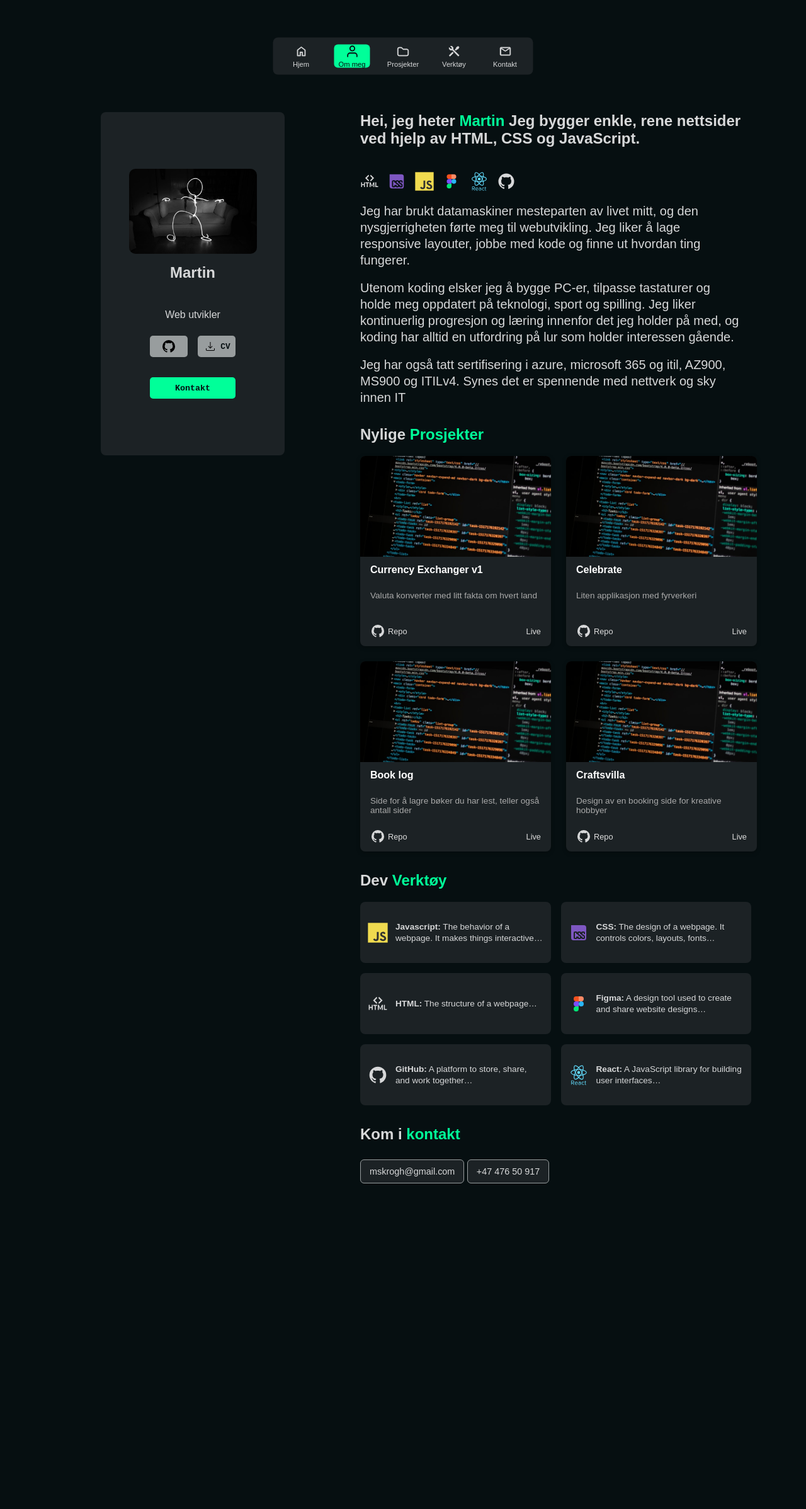
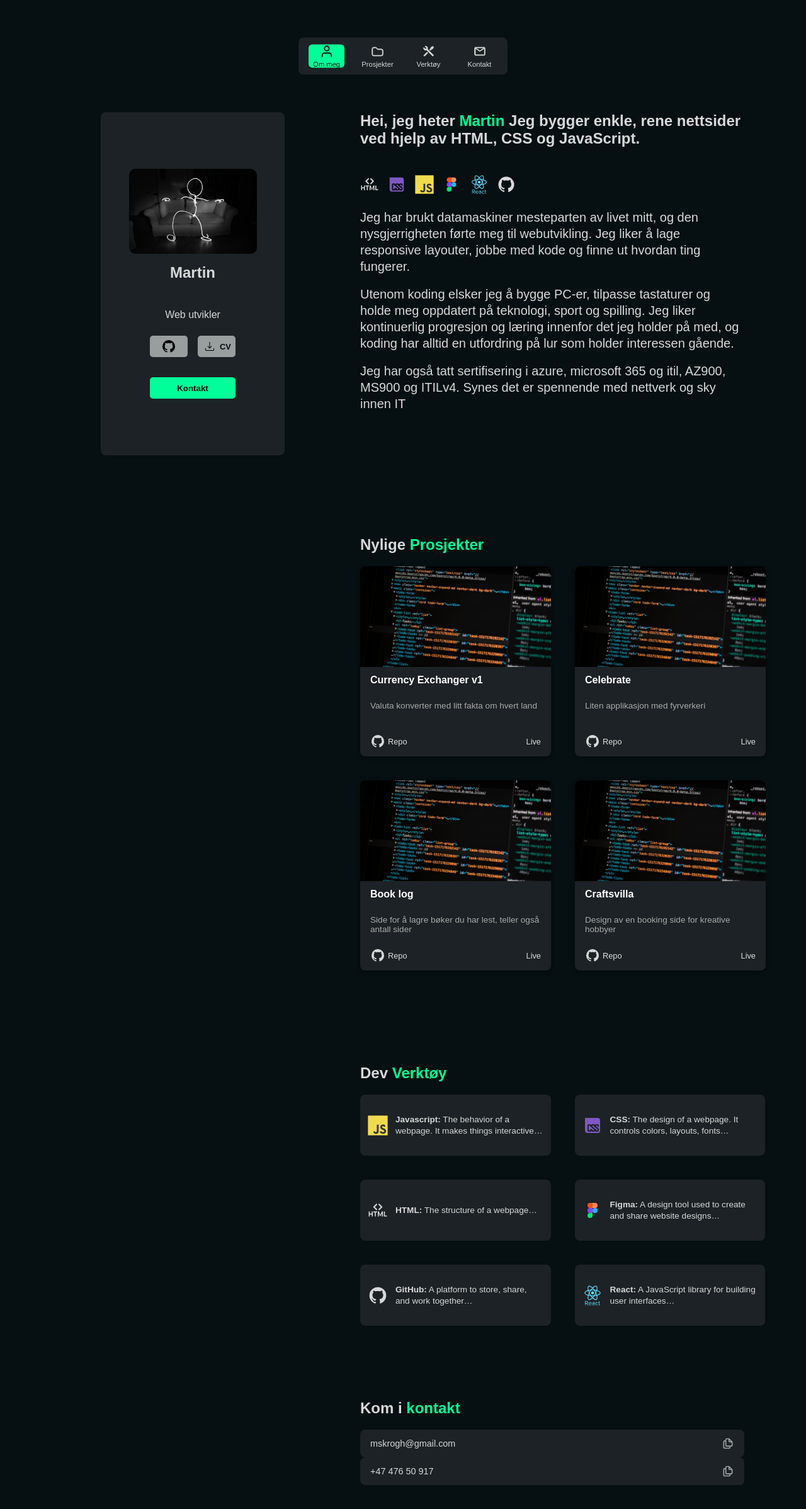
Before and after one commit to Xilarie1/Portfolio, a plain HTML site: page index.html in a window 1280 px wide. Shown: the whole page at 63% size. Before the commit the page ends 1885 px from the top, so only its background shows below. Drawn offline with Linux system fonts and the light colour scheme.

Commit message:
Fixed some javascript logic for better detection, updated some general gap and margins and added copy icons

```diff
--- a/app.js
+++ b/app.js
@@ -12,16 +12,34 @@ document.addEventListener("DOMContentLoaded", () => {
     });
   }
 
+  // Highlight the first section immediately on load
+  updateActiveNav(sections[0].id);
+
+  // IntersectionObserver setup
   const observer = new IntersectionObserver(
     (entries) => {
       entries.forEach((entry) => {
         if (entry.isIntersecting) updateActiveNav(entry.target.id);
       });
     },
-    { threshold: 0.6 }
+    { threshold: 0.5 } // lower threshold for better detection
   );
 
   sections.forEach((section) => observer.observe(section));
+
+  // Smooth scroll + immediate nav update on click
+  navItems.forEach((item) => {
+    item.addEventListener("click", (e) => {
+      e.preventDefault(); // stop default anchor jump
+      const sectionId = item.getAttribute("href").substring(1);
+      const section = document.getElementById(sectionId);
+
+      section.scrollIntoView({ behavior: "smooth" });
+
+      // Delay slightly to let scroll happen before updating nav
+      setTimeout(() => updateActiveNav(sectionId), 100);
+    });
+  });
 
   // ======== EXTERNAL LINKS ========
   const links = document.querySelectorAll("a");
@@ -47,7 +65,7 @@ document.addEventListener("DOMContentLoaded", () => {
 
   fields.forEach((field) => {
     field.addEventListener("click", () => {
-      const text = field.textContent.trim();
+      const text = field.querySelector("span").textContent.trim();
       navigator.clipboard.writeText(text).then(() => showTooltipAbove(field));
     });
   });
--- a/index.html
+++ b/index.html
@@ -11,21 +11,6 @@
     <!-- Header with navbar -->
     <header>
       <nav class="icon-navbar">
-        <a href="#top" class="nav-item active">
-          <svg
-            xmlns="http://www.w3.org/2000/svg"
-            width="24px"
-            height="24px"
-            viewBox="0 0 24 24"
-          >
-            <path
-              fill="currentColor"
-              d="M6 19h3.692v-5.884h4.616V19H18v-9l-6-4.538L6 10zm-1 1V9.5l7-5.288L19 9.5V20h-5.692v-5.884h-2.616V20zm7-7.77"
-            />
-          </svg>
-          <span>Hjem</span>
-        </a>
-
         <a href="#about" class="nav-item">
           <svg
             xmlns="http://www.w3.org/2000/svg"
@@ -305,8 +290,15 @@
         <section id="contact" class="section">
           <h2>Kom i <span class="highlight">kontakt</span></h2>
 
-          <div class="copy-field">mskrogh@gmail.com</div>
-          <div class="copy-field">+47 476 50 917</div>
+          <div class="copy-field">
+            <span>mskrogh@gmail.com</span>
+            <img src="Assets/copy.svg" alt="Copy" class="copy-icon" />
+          </div>
+
+          <div class="copy-field">
+            <span>+47 476 50 917</span>
+            <img src="Assets/copy.svg" alt="Copy" class="copy-icon" />
+          </div>
 
           <!-- Shared tooltip -->
           <span id="tooltip" class="tooltip">Copied!</span>
--- a/style.css
+++ b/style.css
@@ -27,14 +27,14 @@ body {
 h1,
 h2,
 h3 {
-  font-family: var(--font-secondary);
+  font-family: var(--font-main);
   color: var(--color-offwhite);
   padding-bottom: 20px;
 }
 
 button,
 .secondary-button {
-  font-family: var(--font-mono);
+  font-family: var(--font-main);
   border: none;
   cursor: pointer;
   border-radius: 5px;
@@ -56,6 +56,12 @@ header {
   min-height: 178px;
   background-color: var(--color-black);
   z-index: 900;
+}
+
+.content {
+  display: flex;
+  flex-direction: column;
+  gap: 85px;
 }
 
 /* === Navbar === */
@@ -104,6 +110,12 @@ header {
 
 .nav-item.active:hover {
   background: #00cc42; /* only background changes */
+}
+
+/* === Section Scroll Offset === */
+section {
+  scroll-margin-top: 178px;
+  margin-bottom: 80px;
 }
 
 /* === Layout === */
@@ -196,6 +208,10 @@ header {
   color: var(--color-green);
 }
 
+#about {
+  margin-bottom: 0px;
+}
+
 /* === Icon Bar === */
 #icon-bar {
   display: flex;
@@ -203,6 +219,8 @@ header {
   align-items: center;
   width: 247px;
   height: 68px;
+  margin-top: -80px;
+  margin-bottom: -80px;
 }
 
 .icon {
@@ -224,7 +242,7 @@ header {
 .tools-grid {
   display: grid;
   grid-template-columns: repeat(2, 1fr);
-  gap: 1rem;
+  gap: 2.375rem;
 }
 
 .tool,
@@ -267,7 +285,7 @@ header {
 .project-grid {
   display: grid;
   grid-template-columns: repeat(2, 1fr);
-  gap: 1.5rem;
+  gap: 2.375rem;
 }
 
 .project-card {
@@ -327,23 +345,35 @@ header {
 
 /* === Copy Field & Tooltip === */
 .copy-field {
-  display: inline-block;
-  padding: 10px 14px;
   background: var(--color-offblack);
-  border: 1px solid var(--color-grey);
-  border-radius: 6px;
+  border-radius: 8px;
+  padding: 0.75rem 1rem;
+  display: flex;
+  align-items: center;
+  justify-content: space-between;
+  gap: 0.75rem;
   cursor: pointer;
-  margin: 6px 0;
-  font-family: var(--font-main);
+  color: var(--color-offwhite);
   font-size: 0.9rem;
-  color: var(--color-offwhite);
-  transition: background 0.2s ease, transform 0.2s ease;
+  transition: transform 0.2s ease, box-shadow 0.2s ease;
 }
 
 .copy-field:hover {
+  transform: translateY(-2px);
+  box-shadow: 0 4px 10px rgba(0, 0, 0, 0.4);
   background: var(--color-grey);
   color: var(--color-black);
-  transform: translateY(-2px);
+}
+
+.copy-icon {
+  width: 20px;
+  height: 20px;
+  opacity: 0.7;
+  transition: opacity 0.2s ease;
+}
+
+.copy-field:hover .copy-icon {
+  opacity: 1;
 }
 
 .tooltip {
@@ -395,8 +425,3 @@ header {
     margin: 0 auto;
   }
 }
-
-/* === Section Scroll Offset === */
-section {
-  scroll-margin-top: 178px;
-}
```
Also changed, not shown: Assets/copy.svg (added).
